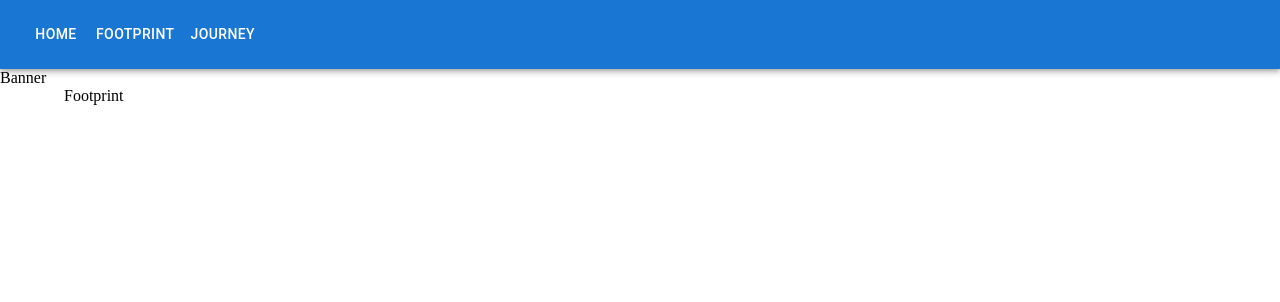
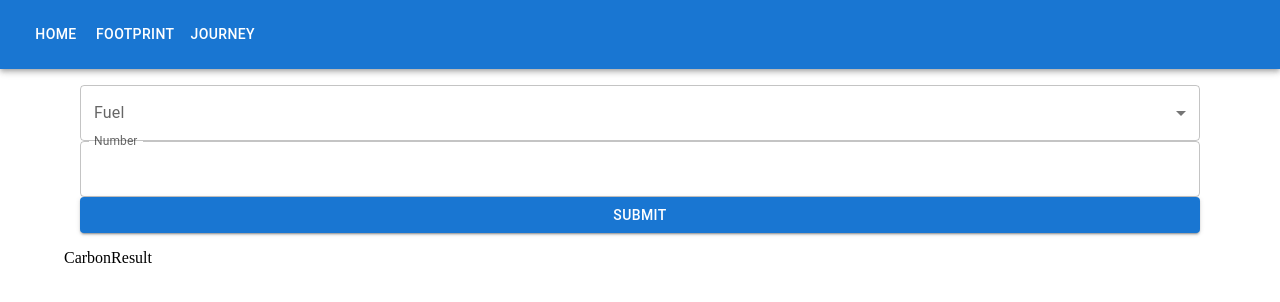
Before and after one commit to f-ssemwanga/eco-tracker, a React (Create React App) app: page /footprint in a window 1280 px wide. Shown: the top 302 px of the page. Built offline with nearby package versions, Linux system fonts and the light colour scheme.

Commit message:
Carbon form with components

```diff
--- a/package.json
+++ b/package.json
@@ -17,7 +17,8 @@
     "react-router-dom": "^6.14.0",
     "react-scripts": "5.0.1",
     "styled-components": "^5.3.11",
-    "web-vitals": "^2.1.4"
+    "web-vitals": "^2.1.4",
+    "yup": "^1.2.0"
   },
   "scripts": {
     "start": "react-scripts start",
--- a/src/App.js
+++ b/src/App.js
@@ -1,4 +1,3 @@
-import { Banner } from "./components/Banner";
 import { NavigationBar } from "./components/NavigationBar";
 import { BrowserRouter } from "react-router-dom";
 import { AppRoutes } from "./AppRoute";
@@ -8,7 +7,6 @@ export const App = () => {
   return (
     <BrowserRouter>
       <NavigationBar />
-      <Banner />
       <Container>
         <AppRoutes />
       </Container>
--- a/src/components/CarbonForm.js
+++ b/src/components/CarbonForm.js
@@ -1,3 +1,51 @@
+import { Stack } from "@mui/material";
+import Box from "@mui/material/Box";
+import InputLabel from "@mui/material/InputLabel";
+import MenuItem from "@mui/material/MenuItem";
+import FormControl from "@mui/material/FormControl";
+import Select from "@mui/material/Select";
+import TextField from "@mui/material/TextField";
+import Button from "@mui/material/Button";
+import { useState } from "react";
+
 export const CarbonForm = () => {
-  return <div>CarbonForm</div>;
+  const [fuelType, setFuelType] = useState("car");
+  const handleChange = (currentTarget) => {
+    setFuelType(currentTarget.value);
+    console.log(fuelType);
+  };
+
+  return (
+    <Box
+      sx={{
+        p: 2,
+      }}
+    >
+      <Stack>
+        <FormControl fullWidth>
+          <InputLabel id="demo-simple-select-label">Fuel</InputLabel>
+          <Select
+            className="mb-3"
+            labelId="demo-simple-select-label"
+            id="demo-simple-select"
+            // value={age}
+            label="Age"
+            onChange={handleChange}
+          >
+            <MenuItem value="car">Car</MenuItem>
+            <MenuItem value="flight">Flight</MenuItem>
+          </Select>
+          <TextField
+            id="outlined-number"
+            label="Number"
+            type="number"
+            InputLabelProps={{
+              shrink: true,
+            }}
+          />
+          <Button variant="contained">Submit</Button>
+        </FormControl>
+      </Stack>
+    </Box>
+  );
 };
--- a/src/pages/FootPrint.js
+++ b/src/pages/FootPrint.js
@@ -1,3 +1,12 @@
+import { Stack } from "@mui/material";
+import { CarbonResult } from "../components/CarbonResult";
+import { CarbonForm } from "../components/CarbonForm";
+
 export const FootPrint = () => {
-  return <div>Footprint</div>;
+  return (
+    <Stack>
+      <CarbonForm />
+      <CarbonResult />
+    </Stack>
+  );
 };
--- a/src/pages/Home.js
+++ b/src/pages/Home.js
@@ -1,9 +1,11 @@
 import { Features } from "../components/Features";
 import { AboutUs } from "../components/AboutUs";
+import { Banner } from "../components/Banner";
 
 export const Home = () => {
   return (
     <div>
+      <Banner />
       <Features />
       <AboutUs />
     </div>
```
Also changed, not shown: src/components/CarbonResult.js (renamed from src/components/CarbobResult.js), 1 other file (tests, documents, lock files or other folders).
